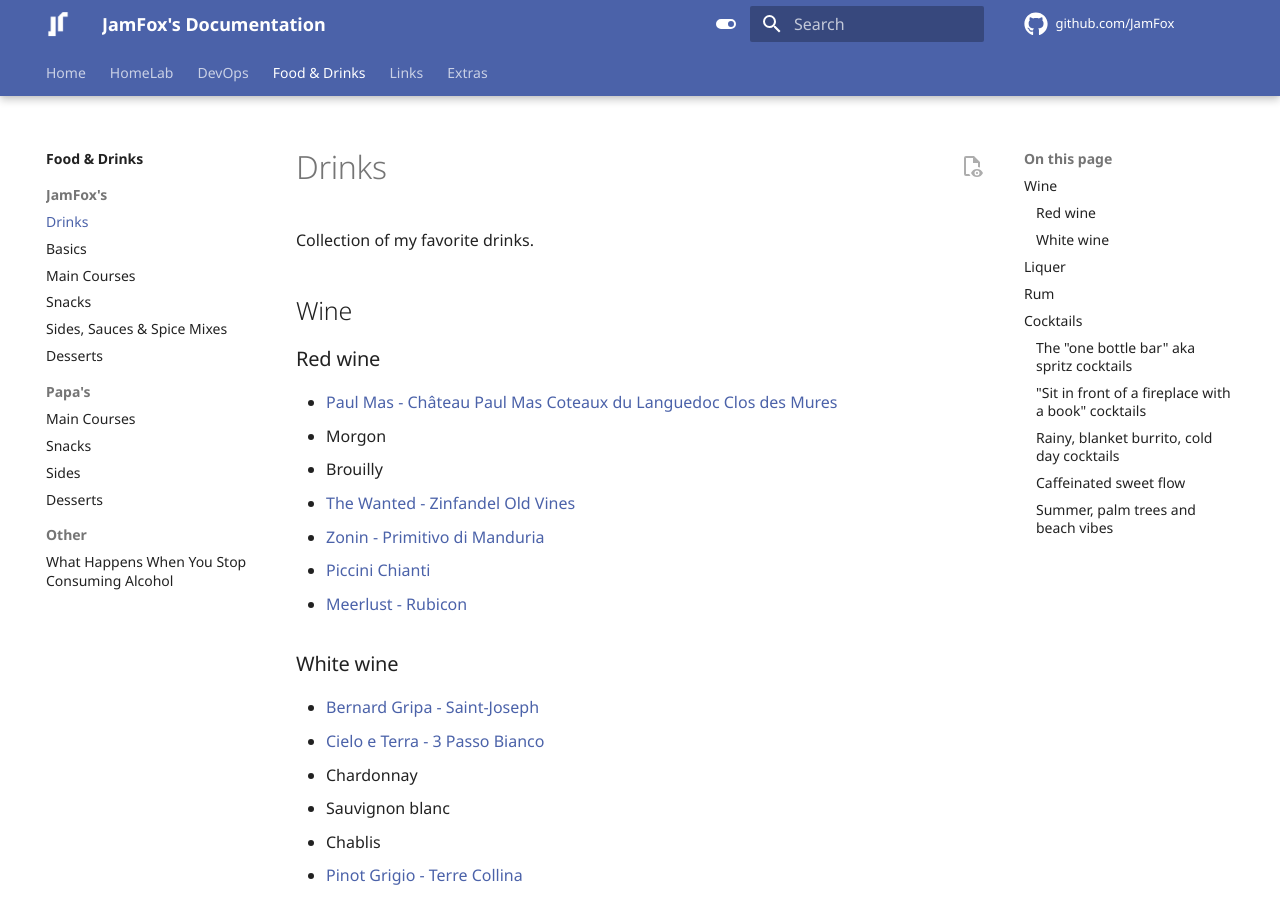
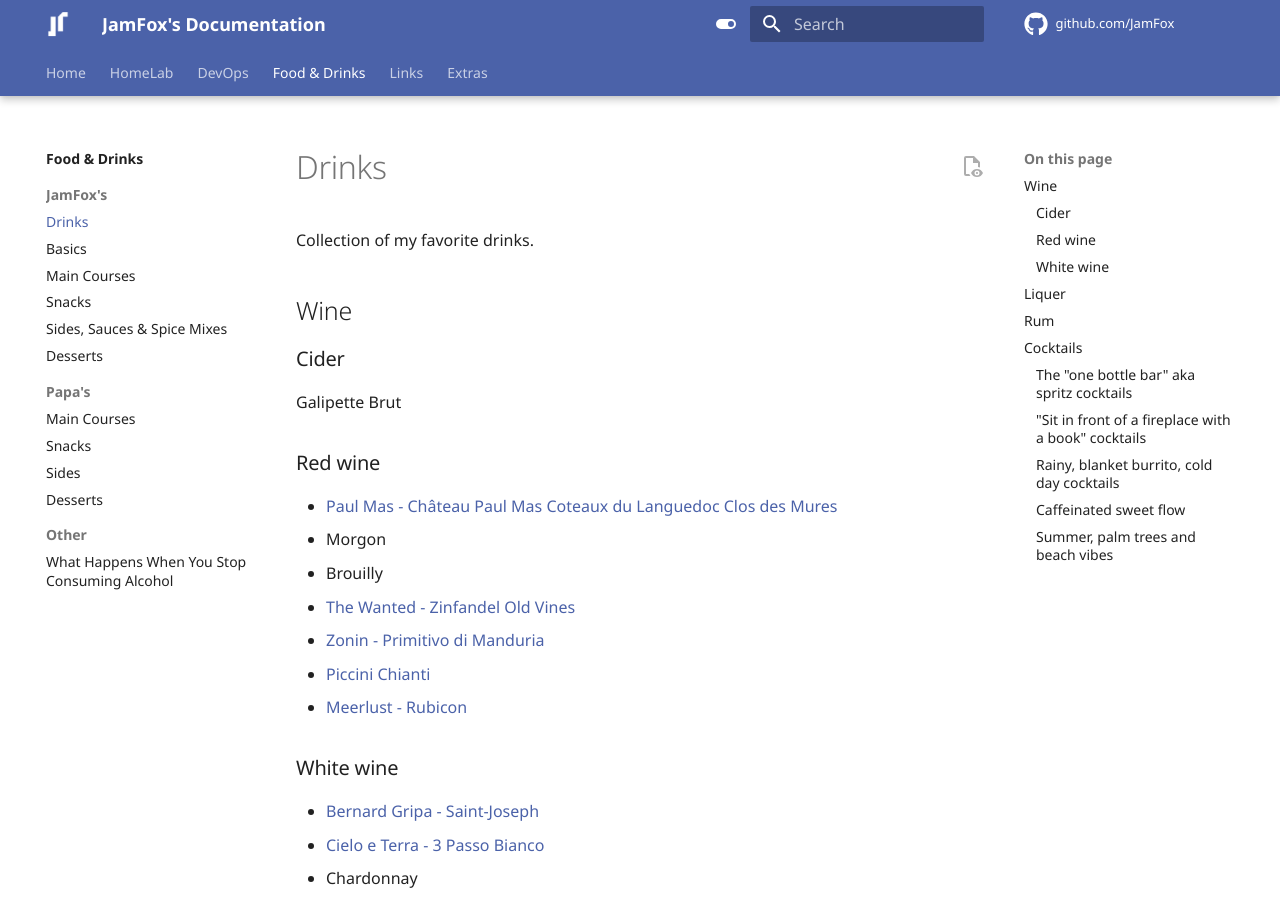
Before and after one commit to JamFox/docs.jamfox.dev, an MkDocs documentation site: the page built from docs/content/food/drinks.md, in a window 1280 px wide and 900 px high. Built offline with MkDocs 1.6.1 and Material for MkDocs 9.7.7, drawn with Linux system fonts in a browser that asks for light colours; comment, search, counter and statistics services are not loaded.

Commit message:
add stuff

```diff
--- a/docs/content/food/drinks.md
+++ b/docs/content/food/drinks.md
@@ -5,6 +5,10 @@ title: "Drinks"
 Collection of my favorite drinks.
 
 ## Wine
+
+### Cider
+
+Galipette Brut
 
 ### Red wine
 
```
Also changed, not shown: docs/content/links/essays.md (+1 -0 lines), docs/content/links/it.md (+1 -0 lines).
